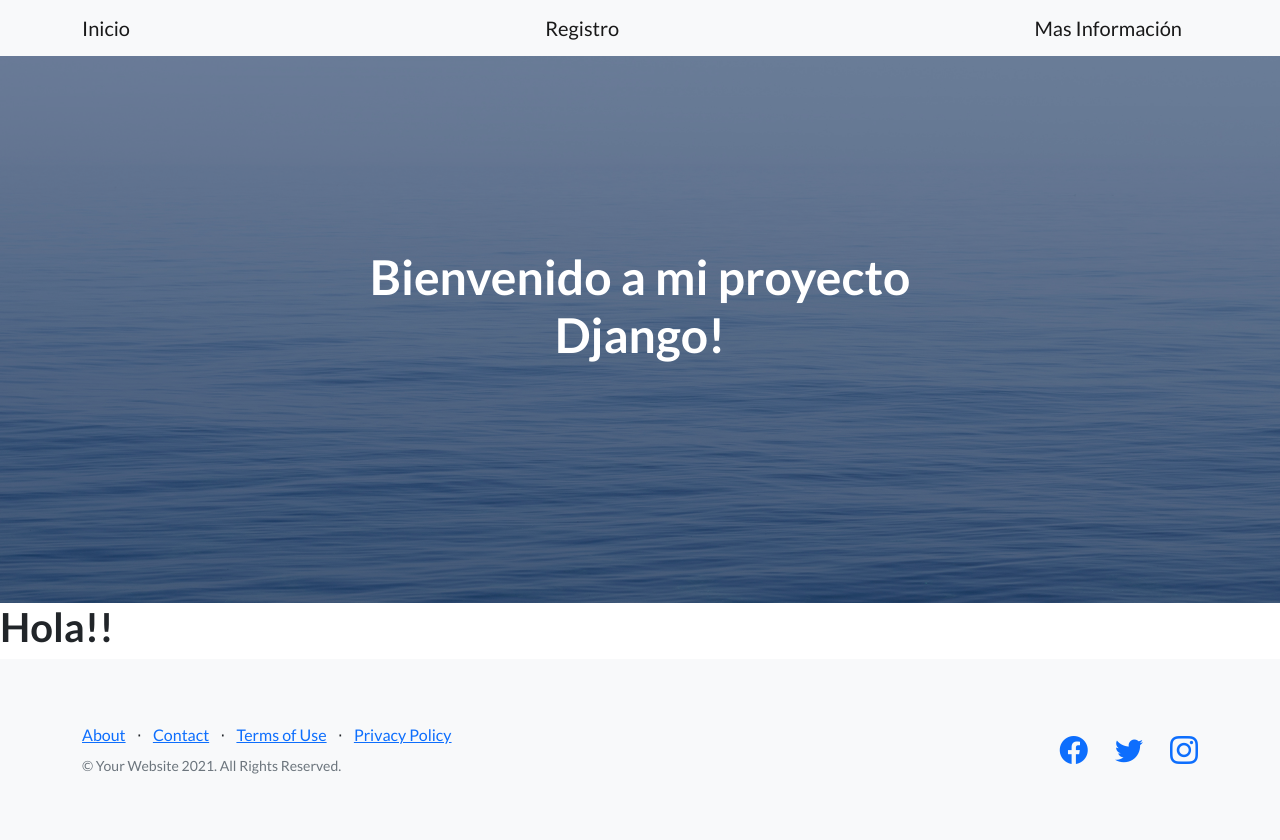
After one commit to Florenciasicre/proyecto_final_django-, a Django app: page /clase/info/ in a window 1280 px wide. The commit adds this page. Run offline with Django 4.2, Linux system fonts and the light colour scheme; some libraries are stand-ins or nearby versions.

Commit message:
plantilla heredada

```diff
--- /dev/null
+++ b/clase/templates/clase/info_curso.html
@@ -0,0 +1,5 @@
+{% extends 'index/index.html' %}
+{% block clase %}
+<title>Más informacion </title>
+<h1>Hola!! </h1>
+{% endblock clase %}
--- a/clase/urls.py
+++ b/clase/urls.py
@@ -1,8 +1,9 @@
 from django.urls import path
-from .views import Datos, company, salary
+from .views import Datos, company, salary, info_curso
 
 urlpatterns=[
     path('Datos/',Datos, name= 'Datos' ),
     path('company/',company, name= 'company' ),
-    path('salary/',salary, name= 'salario' )
+    path('salary/',salary, name= 'salario' ),
+    path('info/',info_curso, name= 'info' ),
 ]
--- a/clase/views.py
+++ b/clase/views.py
@@ -1,20 +1,28 @@
 
 
 # Create your views here.
+from urllib import request
 from django.http import HttpResponse
+from django.shortcuts import render
 from clase.models import datos,empresa,salario
+
 def Datos(self):
     Datos = datos(nombre = 'Flor', profesion = 'est')
     Datos.save()
     texto = f"--> Nombre {Datos.nombre} profesion {Datos.profesion} "
     return HttpResponse(texto)
+
 def company(self):
     Empresa = empresa(empresa = 'google', cantEmpleados = 40000 )
     Empresa.save()
     texto= f"--> Lugar de trabajo: {Empresa.empresa}, compañeros {Empresa.cantEmpleados}"
     return HttpResponse (texto)
+
 def salary(self):
     Salario = salario(salario = '90000', aumento = '0' )
     Salario.save()
     textoSalario = f"--> Salario {Salario.salario}, aumento {Salario.aumento}"
     return HttpResponse (textoSalario)
+
+def info_curso(request):
+    return render(request, 'clase/info_curso.html',{})
--- a/index/templates/index/index.html
+++ b/index/templates/index/index.html
@@ -20,8 +20,9 @@
         <!-- Navigation-->
         <nav class="navbar navbar-light bg-light static-top">
             <div class="container">
-                <a class="navbar-brand" href="#!">Start Bootstrap</a>
-                <a class="btn btn-primary" href="#signup">Sign Up</a>
+                <a class="navbar-brand" href="{% url 'index' %}">Inicio</a>
+                <a class="navbar-brand" href="{% url 'info' %}">Registro</a>
+                <a class="navbar-brand" href="{% url 'info' %}">Mas Información</a>
             </div>
         </nav>
         <!-- Masthead-->
@@ -46,6 +47,12 @@
                 </div>
             </div>
         </header>
+        {% block clase%}
+        <title>Informacion sobre proyecto</title>
+        {% endblock clase%}
+        {% block Registrarse %}
+        {% endblock Registrarse %}
+
         <!-- Footer-->
         <footer class="footer bg-light">
             <div class="container">
```
Also changed, not shown: db.sqlite3, 1 other file.
